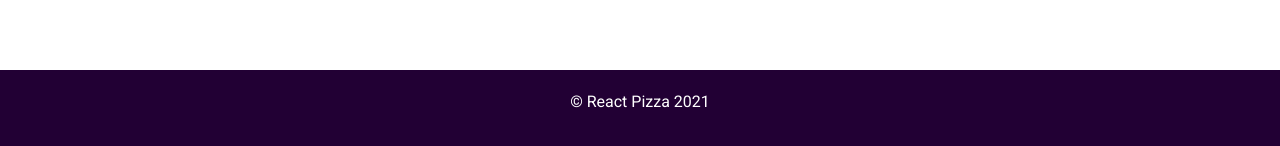
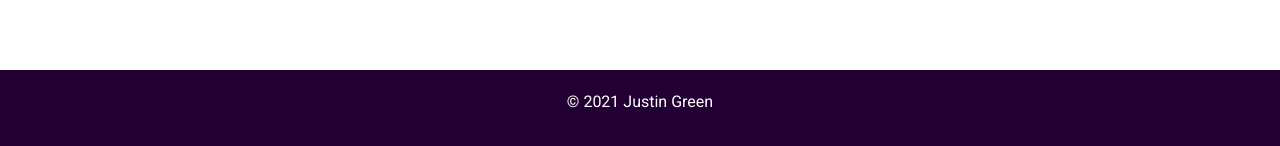
Before and after one commit to justincgreen/react-pizza-app, a React (Create React App) app: page /login in a window 1280 px wide. Shown: the part 530-676 px from the top of the page. Built offline with nearby package versions, Linux system fonts and the light colour scheme.

Commit message:
Updated footer and readme file

```diff
--- a/public/index.html
+++ b/public/index.html
@@ -15,7 +15,7 @@
     <link href="https://fonts.googleapis.com/css2?family=Fredoka+One&family=Roboto&display=swap" rel="stylesheet">
     <link rel="stylesheet" href="https://cdn.jsdelivr.net/npm/bootstrap@4.6.0/dist/css/bootstrap.min.css" integrity="sha384-B0vP5xmATw1+K9KRQjQERJvTumQW0nPEzvF6L/Z6nronJ3oUOFUFpCjEUQouq2+l" crossorigin="anonymous">
     <link rel="manifest" href="%PUBLIC_URL%/manifest.json" />
-    <title>React Pizza App</title>
+    <title>OKC Pizza</title>
   </head>
   <body>
     <noscript>You need to enable JavaScript to run this app.</noscript>
--- a/src/components/Footer.js
+++ b/src/components/Footer.js
@@ -1,7 +1,7 @@
 const Footer = () => {
 	return (
 		<footer className="footer">
-			&copy; React Pizza 2021
+			&copy; 2021 <a href="https://www.justingreen.dev/" target="_blank" rel="noreferrer">Justin Green</a>
 		</footer>
 	)
 }
--- a/src/index.css
+++ b/src/index.css
@@ -177,6 +177,14 @@
   background-color: #220034;
   color: #fff;
   text-align: center;
+}
+
+.footer a {
+  color: #fff;
+}
+
+.footer a:hover {
+  color: #fff;
 }
 
 /* Home Component */
```
Also changed, not shown: 1 other file (tests, documents, lock files or other folders).
